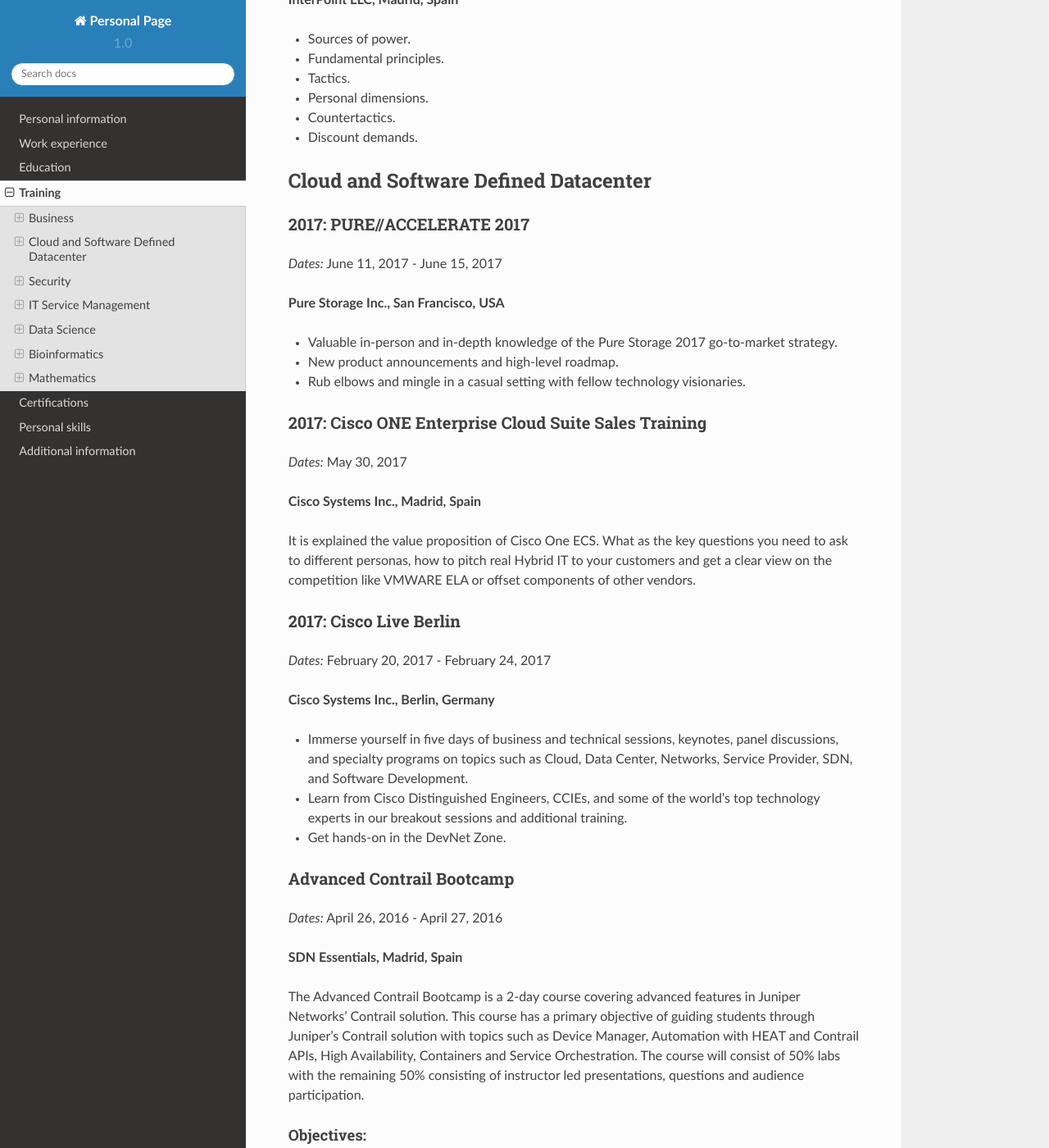
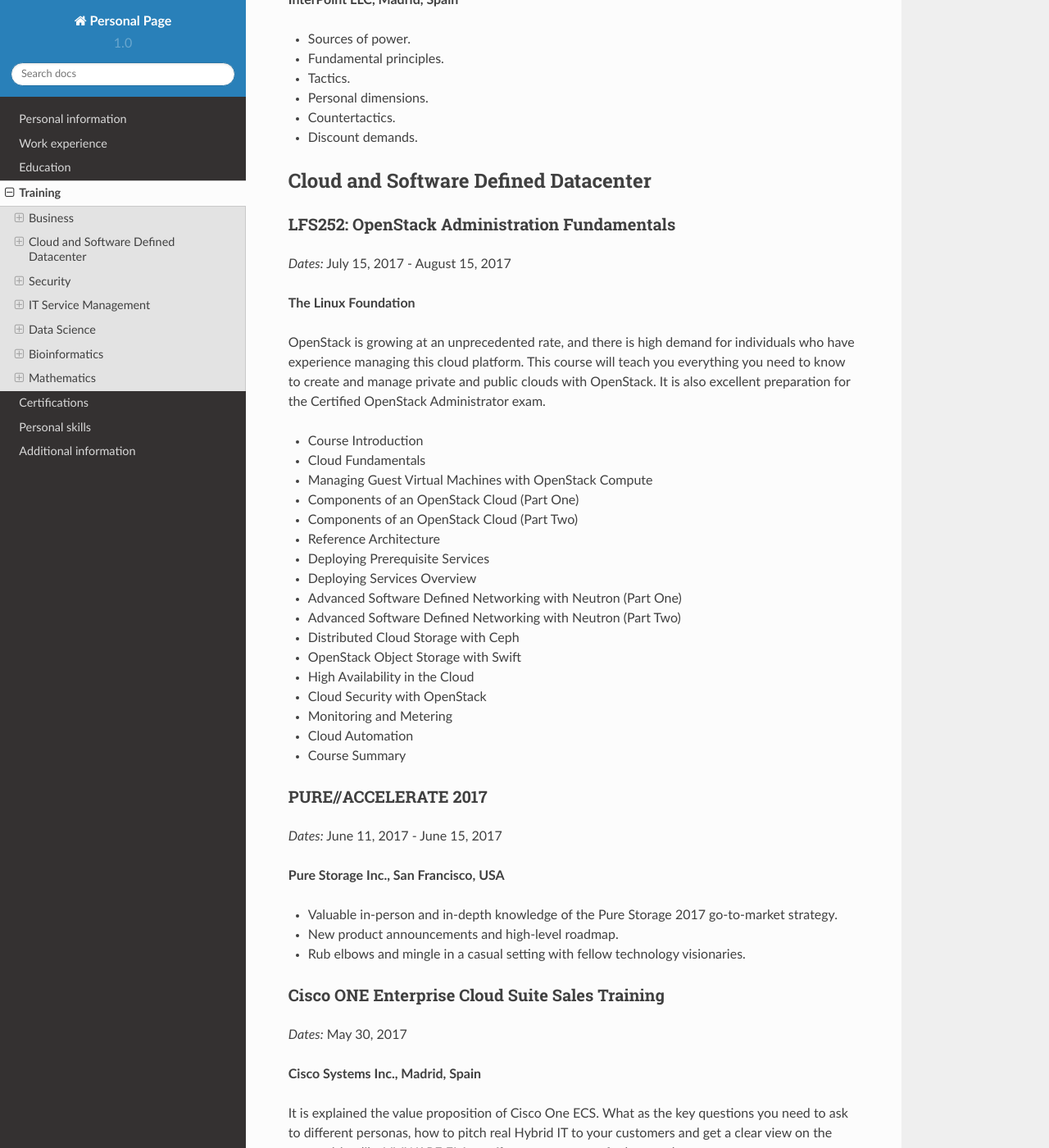
Before and after one commit to jacubero/Resume, a Sphinx documentation site: the page built from Sphinx/source/training.rst, in a window 1280 px wide and 1400 px high, scrolled down 4074 px. Shown: the whole window at 82% size. Built offline with Sphinx 7.4.7 and the Read the Docs theme 2.0.0, drawn with Linux system fonts in a browser that asks for light colours.

Commit message:
New version

```diff
--- a/Sphinx/source/conf.py
+++ b/Sphinx/source/conf.py
@@ -15,6 +15,7 @@
 import sys
 import os
 # import ablog
+import sphinx_rtd_theme
 
 # If extensions (or modules to document with autodoc) are in another directory,
 # add these directories to sys.path here. If the directory is relative to the
@@ -40,7 +41,7 @@
 ]
 
 # Add any paths that contain templates here, relative to this directory.
-templates_path = ['_templates']
+html_theme = "sphinx_rtd_theme"
 
 #templates_path.append(ablog.get_html_templates_path())
 
@@ -68,7 +69,7 @@
 
 # The language for content autogenerated by Sphinx. Refer to documentation
 # for a list of supported languages.
-#language = None
+language = 'en'
 
 # There are two options for replacing |today|: either, you set today to some
 # non-false value, then it is used:
@@ -119,7 +120,7 @@
 
 # Add any paths that contain custom themes here, relative to this directory.
 #html_theme_path = []
-html_theme_path = ['_themes',]
+html_theme_path = [sphinx_rtd_theme.get_html_theme_path()]
 
 # The name for this set of Sphinx documents.  If None, it defaults to
 # "<project> v<release> documentation".
--- a/Sphinx/source/education.rst
+++ b/Sphinx/source/education.rst
@@ -2,8 +2,8 @@
 EDUCATION
 #########
 
-2015: Ph.D. in Telecommunications Engineering
-=============================================
+2015: Ph.D. by Universidad Politécnica de Madrid with a distinction "cum laude"
+===============================================================================
 
 December, 2015
 *Thesis Title:* Vector Boolean Functions: Applications in Symmetric Cryptography
--- a/Sphinx/source/training.rst
+++ b/Sphinx/source/training.rst
@@ -237,8 +237,51 @@
 Cloud and Software Defined Datacenter
 *************************************
 
-2017: PURE//ACCELERATE 2017
-===========================
+LFS252: OpenStack Administration Fundamentals
+=============================================
+
+*Dates:* July 15, 2017 - August 15, 2017
+
+**The Linux Foundation**
+
+OpenStack is growing at an unprecedented rate, and there is high demand for individuals who have experience managing this cloud platform. This course will teach you everything you need to know to create and manage private and public clouds with OpenStack. It is also excellent preparation for the Certified OpenStack Administrator exam.
+
+* Course Introduction
+
+* Cloud Fundamentals
+
+* Managing Guest Virtual Machines with OpenStack Compute
+
+* Components of an OpenStack Cloud (Part One)
+
+* Components of an OpenStack Cloud (Part Two)
+
+* Reference Architecture
+
+* Deploying Prerequisite Services
+
+* Deploying Services Overview
+
+* Advanced Software Defined Networking with Neutron (Part One)
+
+* Advanced Software Defined Networking with Neutron (Part Two)
+
+* Distributed Cloud Storage with Ceph
+
+* OpenStack Object Storage with Swift
+
+* High Availability in the Cloud
+
+* Cloud Security with OpenStack
+
+* Monitoring and Metering
+
+* Cloud Automation
+
+* Course Summary
+
+PURE//ACCELERATE 2017
+=====================
 
 *Dates:* June 11, 2017 - June 15, 2017
 
@@ -250,8 +293,8 @@
 
 * Rub elbows and mingle in a casual setting with fellow technology visionaries.
 
-2017: Cisco ONE Enterprise Cloud Suite Sales Training
-=====================================================
+Cisco ONE Enterprise Cloud Suite Sales Training
+===============================================
 
 *Dates:* May 30, 2017
 
```
Also changed, not shown: 2 other files.
